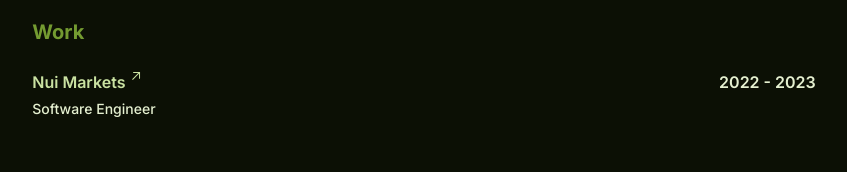
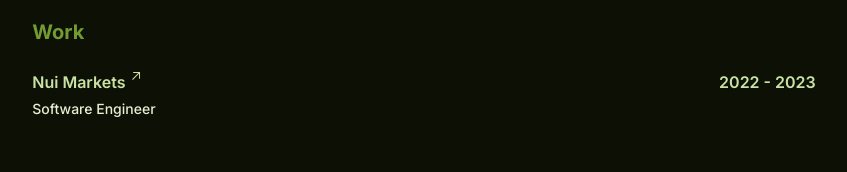
Before and after one commit to trinhbond/personal-portfolio, a React (Create React App) app: page / in a window 1280 px wide. Shown: the part 272-444 px from the top of the page, without its empty margins (216-1063 px from the left). Built offline with nearby package versions, Linux system fonts and the light colour scheme.

Commit message:
change text color

```diff
--- a/src/pages/Home.tsx
+++ b/src/pages/Home.tsx
@@ -72,7 +72,7 @@ export default function Home(): JSX.Element {
                 Software Engineer
               </span>
             </div>
-            <span className="text-green-light font-semibold">2022 - 2023</span>
+            <span className="text-green-dark font-semibold">2022 - 2023</span>
           </div>
         </Section>
 
```
